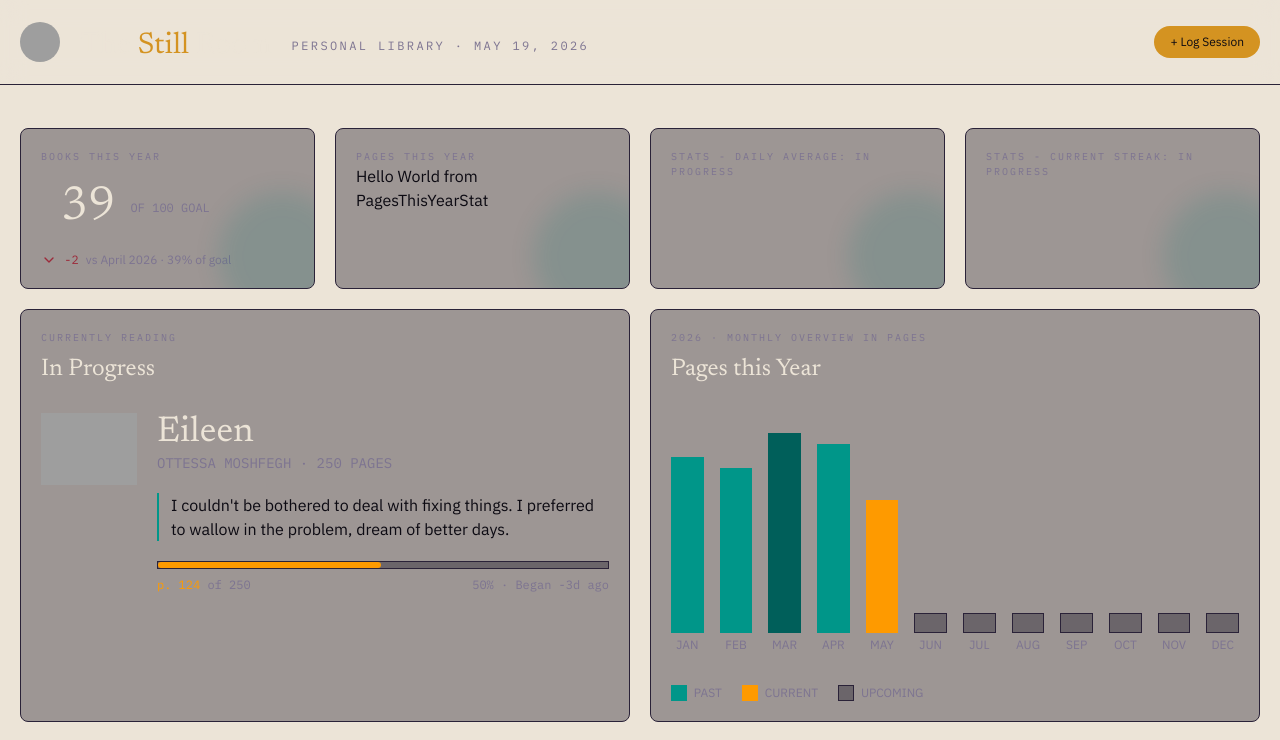
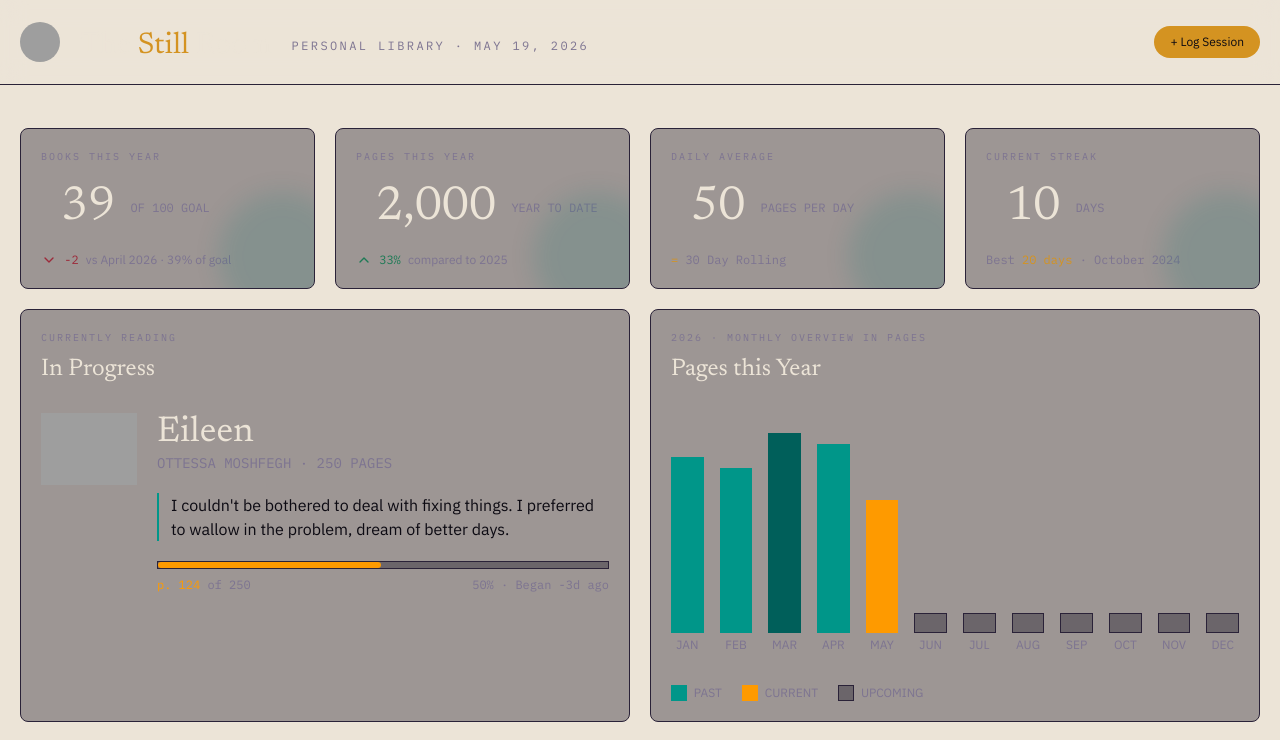
Before and after one commit to turned-to-a-dead-channel/book-logger, a Next.js app: page / in a window 1280 px wide. Shown: the top 740 px of the page. Built offline with nearby package versions, Linux system fonts and the light colour scheme; grey boxes are pictures that could not be loaded.

Commit message:
Add more components, start factoring out types

```diff
--- a/app/page.tsx
+++ b/app/page.tsx
@@ -5,13 +5,21 @@ import BooksThisYear from '@/components/booksthisyearstat';
 import { MonthData, PagesThisYear } from '@/components/pagesthisyear';
 import { BookData, CurrentlyReading } from '@/components/currentlyreading';
 import PagesThisYearStat from '@/components/pagesthisyearstat';
+import DailyAverageStat from '@/components/dailyaveragestat';
+import CurrentStreak from '@/components/currentstreak';
 
 const placeholderStatData = {
   readBooks: 39,
   goalBooks: 100,
   readBooksCurrMonth: 10,
   readBooksLastMonth: 12,
-  pagesThisYear: 25000,
+  pagesThisYear: 2000,
+  pagesLastYear: 1500,
+  thirtyDayAvg: 50,
+  currentStreak: 10,
+  bestStreak: 20,
+  bestStreakMonth: "October",
+  bestStreakYear: 2024
 }
 
 const placeholderCurrentlyReading: BookData[] = [
@@ -20,7 +28,7 @@ const placeholderCurrentlyReading: BookData[] = [
     status: "currently reading",
     currentPage: 124,
     totalPages: 250,
-    cover: 'https://covers.openlibrary.org/b/id/8492671-M.jpg',
+    cover: 'https://covers.openlibrary.org/b/id/0014630300-M.jpg',
     beginDate: new Date("2026-05-22"),
     quotes: [
       "People truly engaged in life have messy houses.",
@@ -47,23 +55,23 @@ const placeholderMonthlyPages: MonthData[] = [
 
 const placeholderBookData = {
   "2026-05-03": [
-    { id: "1", title: "Eileen", cover: "https://covers.openlibrary.org/b/id/8492671-M.jpg" },
-    { id: "2", title: "My Year of Rest and Relaxation", cover: "https://covers.openlibrary.org/b/id/8739105-M.jpg" }
+    { id: "1", title: "Eileen", cover: "https://covers.openlibrary.org/b/id/0014630300-M.jpg" },
+    { id: "2", title: "My Year of Rest and Relaxation", cover: "https://covers.openlibrary.org/b/id/0014605019-M.jpg" }
   ],
   "2026-05-04": [
-    { id: "1", title: "Eileen", cover: "https://covers.openlibrary.org/b/id/8492671-M.jpg" },
-    { id: "2", title: "My Year of Rest and Relaxation", cover: "https://covers.openlibrary.org/b/id/8739105-M.jpg" }
+    { id: "1", title: "Eileen", cover: "https://covers.openlibrary.org/b/id/0014630300-M.jpg" },
+    { id: "2", title: "My Year of Rest and Relaxation", cover: "https://covers.openlibrary.org/b/id/0014605019-M.jpg" }
   ],
   "2026-05-08": [
-    { id: "1", title: "Eileen", cover: "https://covers.openlibrary.org/b/id/8492671-M.jpg" },
-    { id: "3", title: "Death in Her Hands", cover: "https://covers.openlibrary.org/b/id/10387071-M.jpg" },
-    { id: "4", title: "Lapvona", cover: "https://covers.openlibrary.org/b/id/12782342-M.jpg" },
-    { id: "5", title: "Homesick for Another World", cover: "https://covers.openlibrary.org/b/id/8395750-M.jpg" },
-    { id: "6", title: "McGlue", cover: "https://covers.openlibrary.org/b/id/7887822-M.jpg" }
+    { id: "1", title: "Eileen", cover: "https://covers.openlibrary.org/b/id/0014630300-M.jpg" },
+    { id: "2", title: "McGlue", cover: "https://covers.openlibrary.org/b/id/0008806923-M.jpg" },
+    { id: "4", title: "Lapvona", cover: "https://covers.openlibrary.org/b/id/15171235-M.jpg" },
+    { id: "5", title: "Homesick for Another World", cover: "https://covers.openlibrary.org/b/id/0008043774-M.jpg" },
+    { id: "6", title: "Death in Her Hands", cover: "https://covers.openlibrary.org/b/id/10387071-M.jpg" },
   ],
   "2026-05-23": [
-    { id: "1", title: "Eileen", cover: "https://covers.openlibrary.org/b/id/8492671-M.jpg" },
-    { id: "2", title: "My Year of Rest and Relaxation", cover: "https://covers.openlibrary.org/b/id/8739105-M.jpg" }
+    { id: "1", title: "Eileen", cover: "https://covers.openlibrary.org/b/id/0014630300-M.jpg" },
+    { id: "2", title: "My Year of Rest and Relaxation", cover: "https://covers.openlibrary.org/b/id/0014605019-M.jpg" }
   ],
 };
 
@@ -77,50 +85,52 @@ const HomePage = () => {
       </div>
       <div className="relative overflow-hidden bg-surface border border-edge rounded-lg p-5 flex-1 after:content-[''] after:rounded-full after:bg-teal-700 after:absolute after:-bottom-8 after:-right-8 after:p-7 after:h-32 after:w-32 after:blur-md after:opacity-15">
         <h4 className="text-muted font-mono uppercase tracking-wider-than-widest text-textsmall">Pages This Year</h4>
-        <PagesThisYearStat />
+        <PagesThisYearStat data={ placeholderStatData } />
       </div>
       <div className="relative overflow-hidden bg-surface border border-edge rounded-lg p-5 flex-1 after:content-[''] after:rounded-full after:bg-teal-700 after:absolute after:-bottom-8 after:-right-8 after:p-7 after:h-32 after:w-32 after:blur-md after:opacity-15">
-        <h2 className="text-muted font-mono uppercase tracking-wider-than-widest text-textsmall">Stats - Daily Average: In Progress</h2>
+        <h4 className="text-muted font-mono uppercase tracking-wider-than-widest text-textsmall">Daily Average</h4>
+        <DailyAverageStat data={ placeholderStatData } />
       </div>
       <div className="relative overflow-hidden bg-surface border border-edge rounded-lg p-5 flex-1 after:content-[''] after:rounded-full after:bg-teal-700 after:absolute after:-bottom-8 after:-right-8 after:p-7 after:h-32 after:w-32 after:blur-md after:opacity-15">
-        <h2 className="text-muted font-mono uppercase tracking-wider-than-widest text-textsmall">Stats - Current Streak: In Progress</h2>
+        <h4 className="text-muted font-mono uppercase tracking-wider-than-widest text-textsmall">Current Streak</h4>
+        <CurrentStreak data={ placeholderStatData } />
       </div>
     </div>
     <div className="flex flex-row gap-5 items-stretch justify-items-center">
       <div className="bg-surface border border-edge rounded-lg p-5 flex-1">
-        <h2 className="text-muted font-mono uppercase tracking-wider-than-widest text-textsmall">Currently Reading</h2>
+        <h4 className="text-muted font-mono uppercase tracking-wider-than-widest text-textsmall">Currently Reading</h4>
         <CurrentlyReading data = { placeholderCurrentlyReading } />
       </div>
       <div className="bg-surface border border-edge rounded-lg p-5 flex-1">
-        <h2 className="text-muted font-mono uppercase tracking-wider-than-widest text-textsmall">2026 &middot; Monthly Overview in Pages</h2>
+        <h4 className="text-muted font-mono uppercase tracking-wider-than-widest text-textsmall">2026 &middot; Monthly Overview in Pages</h4>
         <PagesThisYear data= { placeholderMonthlyPages } />
       </div>
     </div>
     <div className="flex flex-row gap-5 items-stretch justify-items-center">
       <div className="bg-surface border border-edge rounded-lg p-5 flex-1">
-        <h2 className="text-muted font-mono uppercase tracking-wider-than-widest text-textsmall">
+        <h4 className="text-muted font-mono uppercase tracking-wider-than-widest text-textsmall">
           { dates.currMonthString } { dates.currYearNumeric } Overview
-        </h2>
+        </h4>
         <CalendarPanel data={ placeholderBookData } />
       </div>
       <div className="bg-surface border border-edge rounded-lg p-5 flex-1">
-        <h2 className="text-muted font-mono uppercase tracking-wider-than-widest text-textsmall">Favorites: In Progress</h2>
+        <h4 className="text-muted font-mono uppercase tracking-wider-than-widest text-textsmall">Favorites: In Progress</h4>
       </div>
     </div>
     <div className="flex flex-row gap-5 items-stretch justify-items-center">
       <div className="bg-surface border border-edge rounded-lg p-5 flex-1">
-        <h2 className="text-muted font-mono uppercase tracking-wider-than-widest text-textsmall">The Shelves: In Progress</h2>
+        <h4 className="text-muted font-mono uppercase tracking-wider-than-widest text-textsmall">The Shelves: In Progress</h4>
       </div>
       <div className="bg-surface border border-edge rounded-lg p-5 flex-1">
-        <h2 className="text-muted font-mono uppercase tracking-wider-than-widest text-textsmall">The Numbers: In Progress</h2>
+        <h4 className="text-muted font-mono uppercase tracking-wider-than-widest text-textsmall">The Numbers: In Progress</h4>
       </div>
     </div>
     <div className="flex flex-row gap-5 items-stretch justify-items-center">
       <div className="bg-surface border border-edge rounded-lg p-5 flex-1">
-        <h2 className="text-muted font-mono uppercase tracking-wider-than-widest text-textsmall">Reading Log: In Progress</h2>
+        <h4 className="text-muted font-mono uppercase tracking-wider-than-widest text-textsmall">Reading Log: In Progress</h4>
       </div>
       <div className="bg-surface border border-edge rounded-lg p-5 flex-1">
-        <h2 className="text-muted font-mono uppercase tracking-wider-than-widest text-textsmall">Up next: In Progress</h2>
+        <h4 className="text-muted font-mono uppercase tracking-wider-than-widest text-textsmall">Up next: In Progress</h4>
       </div>
     </div>
   </div>
--- a/components/calendar.tsx
+++ b/components/calendar.tsx
@@ -77,7 +77,7 @@ const CalendarPanel = ({ data }: { data: CalendarData }) => {
 
                             {/* Display a badge if day contains more than 4 books */}
                             { dayBooks.length > 4 && (
-                                <span className="absolute bottom-1 right-1 text-xs bg-emerald px-1 rounded">
+                                <span className="absolute bottom-1 right-1 text-xs bg-oxblood px-1 rounded">
                                     +{dayBooks.length - 4}
                                 </span>
                             )}
--- /dev/null
+++ b/components/currentstreak.tsx
@@ -0,0 +1,27 @@
+import { BookData } from "@/lib/types";
+
+const CurrentStreak = ({ data } : { data : BookData }) => {
+    const { currentStreak, bestStreak, bestStreakMonth, bestStreakYear } = data;
+
+    return (
+        <div>
+            <div className="mt-5 ml-5 flex flex-row items-center">
+                <span className="text-5xl text-textlight font-serif">{ currentStreak }</span>
+                <span className="text-muted ml-2 font-mono uppercase text-xs">&nbsp;days</span>
+            </div>
+            <div className="flex flex-row mt-5">
+                <span className="font-mono text-xs text-muted">
+                    Best
+                </span>
+                <span className="font-mono text-xs text-amber">
+                    &nbsp;{ bestStreak } days
+                </span>
+                <span className="font-mono text-xs text-muted">
+                    &nbsp;&middot;&nbsp;{ bestStreakMonth }&nbsp;{ bestStreakYear }
+                </span>
+            </div>
+        </div>
+    )
+}
+
+export default CurrentStreak;
--- /dev/null
+++ b/components/dailyaveragestat.tsx
@@ -0,0 +1,26 @@
+import { BookData } from "@/lib/types";
+
+const DailyAverageStat = ({ data } : { data : BookData }) => {
+    const { thirtyDayAvg } = data;
+
+    return (
+        <div>
+            <div className="mt-5 ml-5 flex flex-row items-center">
+                <span className="text-5xl text-textlight font-serif">{ thirtyDayAvg }</span>
+                <span className="text-muted ml-2 font-mono uppercase text-xs">&nbsp;Pages Per Day</span>
+            </div>
+            <div className="flex flex-row mt-5">
+
+
+                <span className="font-mono text-xs text-amber">
+                    =
+                </span>
+                <span className="font-mono text-xs text-muted">
+                    &nbsp;30 Day Rolling
+                </span>
+            </div>
+        </div>
+    )
+}
+
+export default DailyAverageStat;
--- a/components/pagesthisyearstat.tsx
+++ b/components/pagesthisyearstat.tsx
@@ -1,9 +1,30 @@
 import { dates } from "@/lib/dates";
+import { BookData } from "@/lib/types";
+import { ChevronUp, ChevronDown, Equal } from 'lucide-react';
 
-const PagesThisYearStat = () => {
+
+const PagesThisYearStat = ({ data } : { data: BookData }) => {
+    const { pagesLastYear, pagesThisYear } = data;
+    const yearToYearDiff = pagesThisYear - pagesLastYear;
+    const yearToYearComp = Math.round(yearToYearDiff / pagesLastYear * 100);
+
     return (
-        <div>
-            <h4>Hello World from PagesThisYearStat</h4>
+         <div>
+            <div className="mt-5 ml-5 flex flex-row items-center">
+                <span className="text-5xl text-textlight font-serif">{ pagesThisYear.toLocaleString('en-US') }</span>
+                <span className="text-muted ml-2 font-mono uppercase text-xs">&nbsp;Year to Date</span>
+            </div>
+            <div className="flex flex-row mt-5">
+                {yearToYearComp > 0 ? <ChevronUp className="w-4 h-4 text-emerald" /> : yearToYearComp < 0 ? <ChevronDown className="w-4 h-4 text-oxblood" /> : <Equal className="w-4 h-4 text-amber" />}
+
+                <span className={`font-mono text-xs ${yearToYearComp > 0 ? "text-emerald" : yearToYearComp < 0 ? "text-oxblood" : "text-amber" }`}>
+                    &nbsp;{ yearToYearComp }%&nbsp;
+                </span>
+
+                <span className="text-xs text-muted">
+                    compared to { dates.prevYearNumeric }
+                </span>
+            </div>
         </div>
     )
 }
--- /dev/null
+++ b/lib/types.ts
@@ -0,0 +1,13 @@
+export interface BookData {
+  readBooks: number,
+  goalBooks: number,
+  readBooksCurrMonth: number,
+  readBooksLastMonth: number,
+  pagesThisYear : number,
+  pagesLastYear : number,
+  thirtyDayAvg : number,
+  currentStreak?: number,
+  bestStreak?: number,
+  bestStreakMonth?: string,
+  bestStreakYear?: number
+}
```
Also changed, not shown: components/booksthisyearstat.tsx (+1 -8 lines).
